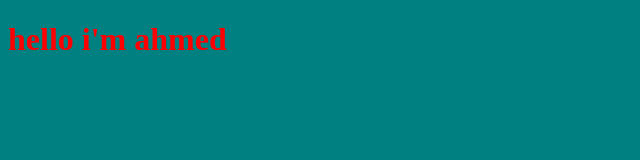
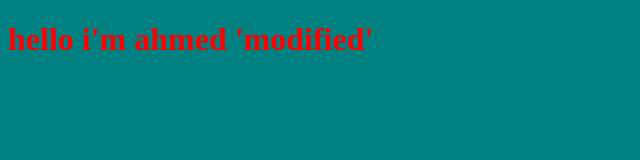
Before and after one commit to ahmed-mohamed74/hello, a plain HTML site: page index.html in a window 1280 px wide. Shown: the whole page, without its empty margins (0-640 px from the left). Drawn offline with Linux system fonts and the light colour scheme.

Commit message:
change the project title

```diff
--- a/index.html
+++ b/index.html
@@ -8,7 +8,7 @@
     <link rel="stylesheet" href="style.css">
 </head>
 <body>
-    <h1>hello i'm ahmed</h1>
+    <h1>hello i'm ahmed 'modified'</h1>
     <script src="app.js"></script>
 </body>
 </html>
```
